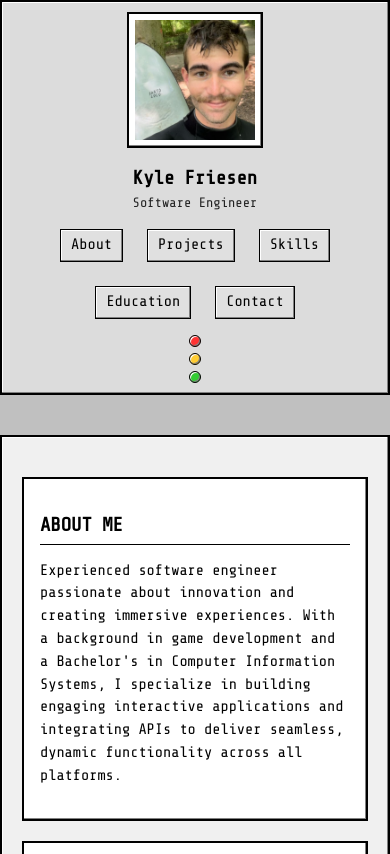
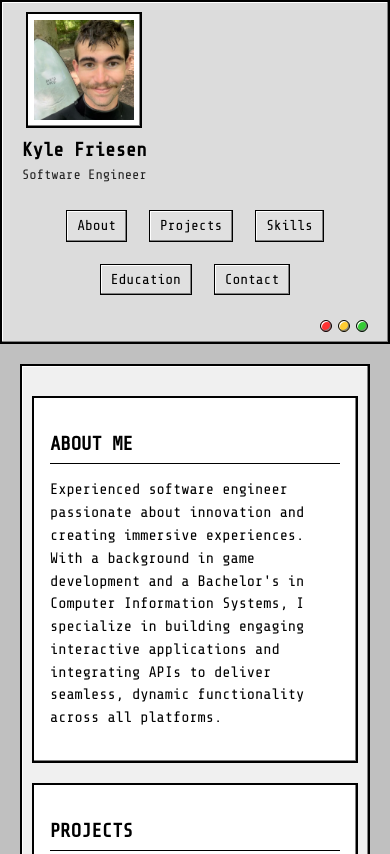
Before and after one commit to scriptoceangames/kylefriesenportfolio, a plain HTML site: page index.html in a window 390 px wide. Shown: the top 854 px of the page. Drawn offline with nearby package versions, Linux system fonts and the light colour scheme.

Commit message:
fix for mobile

```diff
--- a/styles.css
+++ b/styles.css
@@ -229,41 +229,60 @@ section p {
 
 /* Responsive */
 @media (max-width: 768px) {
-    .skills-container {
-        flex-direction: column;
-    }
-
-    .skills-column {
-        flex: 1 1 100%;
-    }
-}
-
-@media (max-width: 768px) {
     .header-bar {
         grid-template-columns: 1fr;
+        gap: 20px;
         text-align: center;
-        gap: 10px;
-    }
-
-    .header-left,
-    .header-center,
-    .header-controls {
-        justify-self: center;
-        flex-direction: column;
-        align-items: center;
     }
 
     .header-left {
         flex-direction: column;
+        align-items: center;
+        justify-content: center;
+        gap: 8px;
     }
 
-    nav {
+    .header-center nav {
         flex-wrap: wrap;
         justify-content: center;
-        gap: 10px;
     }
 
-        nav a {
-            margin: 6px 6px;
-        }
+    nav a {
+        margin: 5px;
+        font-size: 0.9em;
+    }
+
+    .header-controls {
+        justify-content: center;
+    }
+
+    .profile-pic-wrapper {
+        width: 100px;
+        height: 100px;
+    }
+
+    .profile-pic {
+        width: 100%;
+        height: 100%;
+        object-fit: cover;
+    }
+
+    .skills-container {
+        flex-direction: column;
+        gap: 20px;
+    }
+
+    .skills-column {
+        width: 100%;
+        flex: 1 1 100%;
+    }
+
+    .project-box iframe {
+        height: 240px; /* Slightly shorter on mobile for fit */
+    }
+
+    .container {
+        margin: 20px;
+        padding: 10px;
+    }
 }
```
